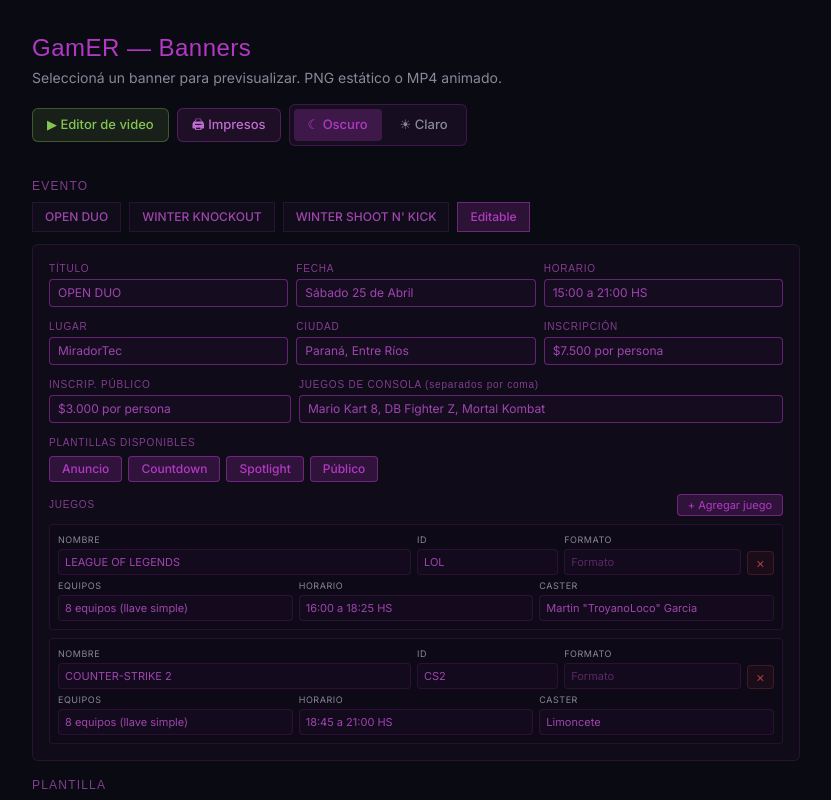
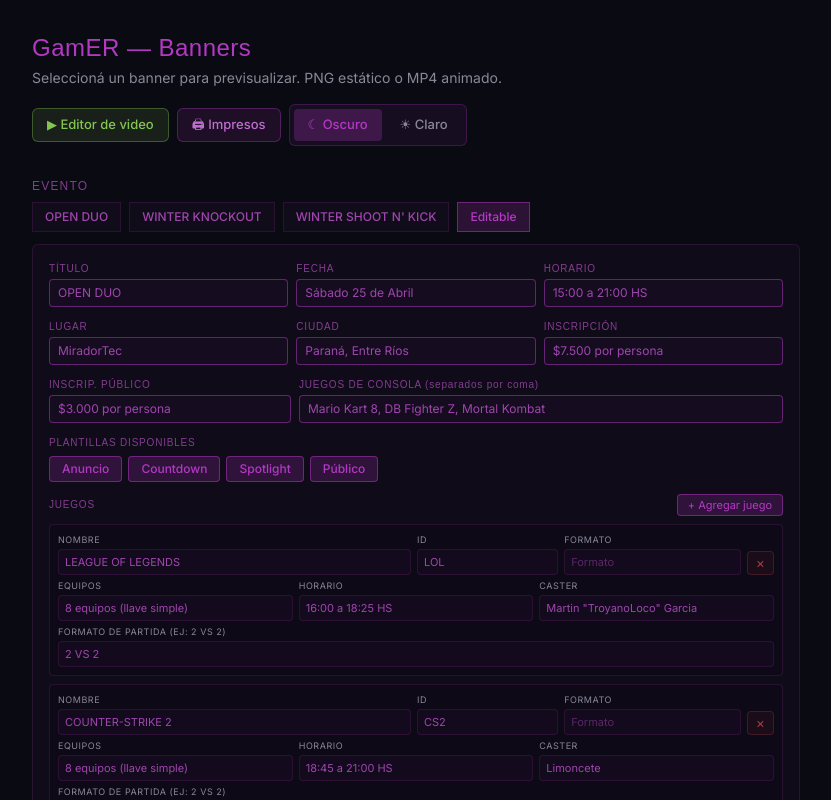
Before and after one commit to IJuanI/gamer, a Next.js app in the folder banners/: page / in a window 1280 px wide. Both pictures are taken after a click on the button "Editable". Shown: the top 800 px of the page, without its empty margins (224-1055 px from the left). Built offline with nearby package versions, Linux system fonts and the light colour scheme; a web font is replaced by a local one.

Commit message:
feat: add matchFormat field to game editor UI

```diff
--- a/banners/app/editor/page.tsx
+++ b/banners/app/editor/page.tsx
@@ -460,6 +460,9 @@ export default function EditorPage() {
                         <GameField label="Equipos" value={g.teams} onChange={(v) => updateGame(gi, { teams: v })} />
                         <GameField label="Horario" value={g.schedule} onChange={(v) => updateGame(gi, { schedule: v })} />
                         <GameField label="Caster" value={g.caster ?? ""} onChange={(v) => updateGame(gi, { caster: v })} />
+                      </div>
+                      <div style={{ display: "grid", gridTemplateColumns: "1fr", gap: 6 }}>
+                        <GameField label="Formato de partida (ej: 2 VS 2)" value={g.matchFormat ?? ""} onChange={(v) => updateGame(gi, { matchFormat: v })} />
                       </div>
                     </div>
                   ))}
--- a/banners/app/page.tsx
+++ b/banners/app/page.tsx
@@ -501,6 +501,11 @@ export default function GalleryPage() {
                         {mkLabel("Horario", "schedule")}
                         {mkLabel("Caster", "caster")}
                       </div>
+
+                      {/* Row C: Formato de partida (2 VS 2 / 1 VS 1) */}
+                      <div style={{ display: "grid", gridTemplateColumns: "1fr", gap: 6 }}>
+                        {mkLabel("Formato de partida (ej: 2 VS 2)", "matchFormat")}
+                      </div>
                     </div>
                   );
                 })}
```
